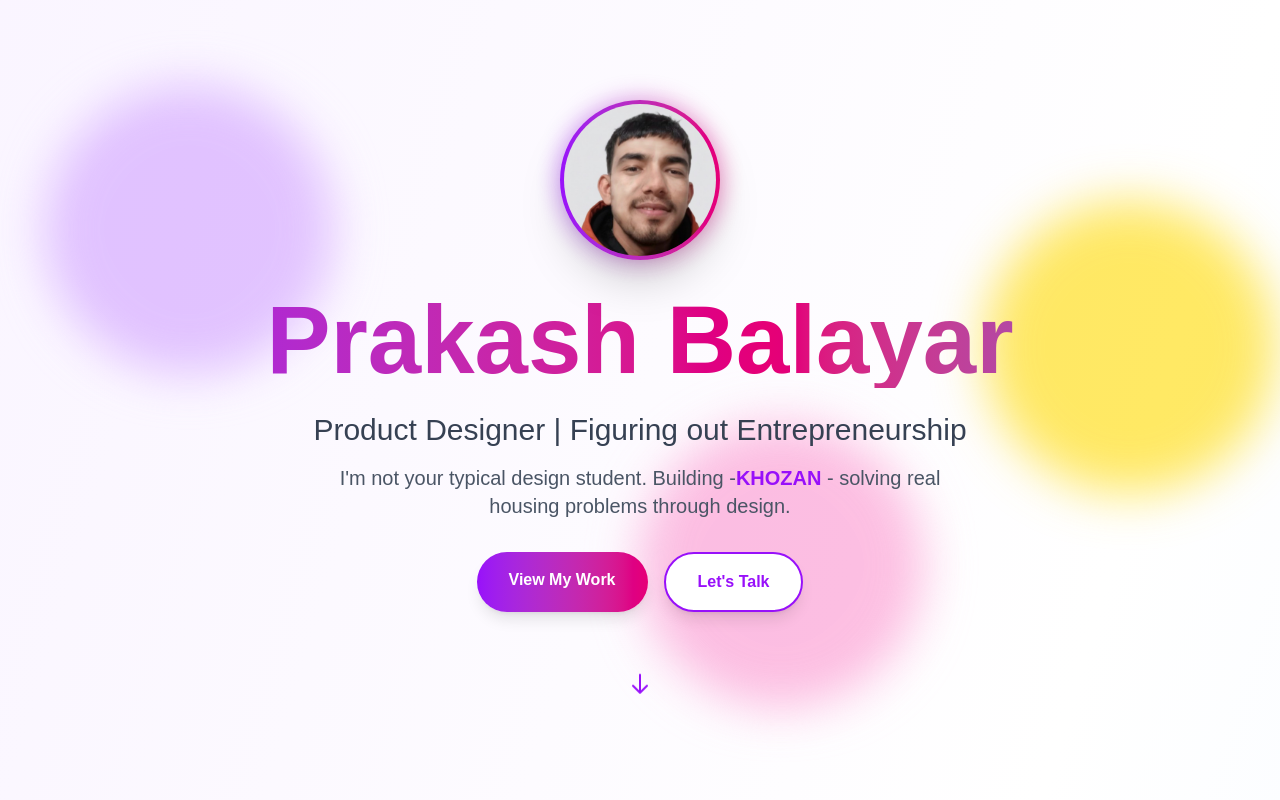
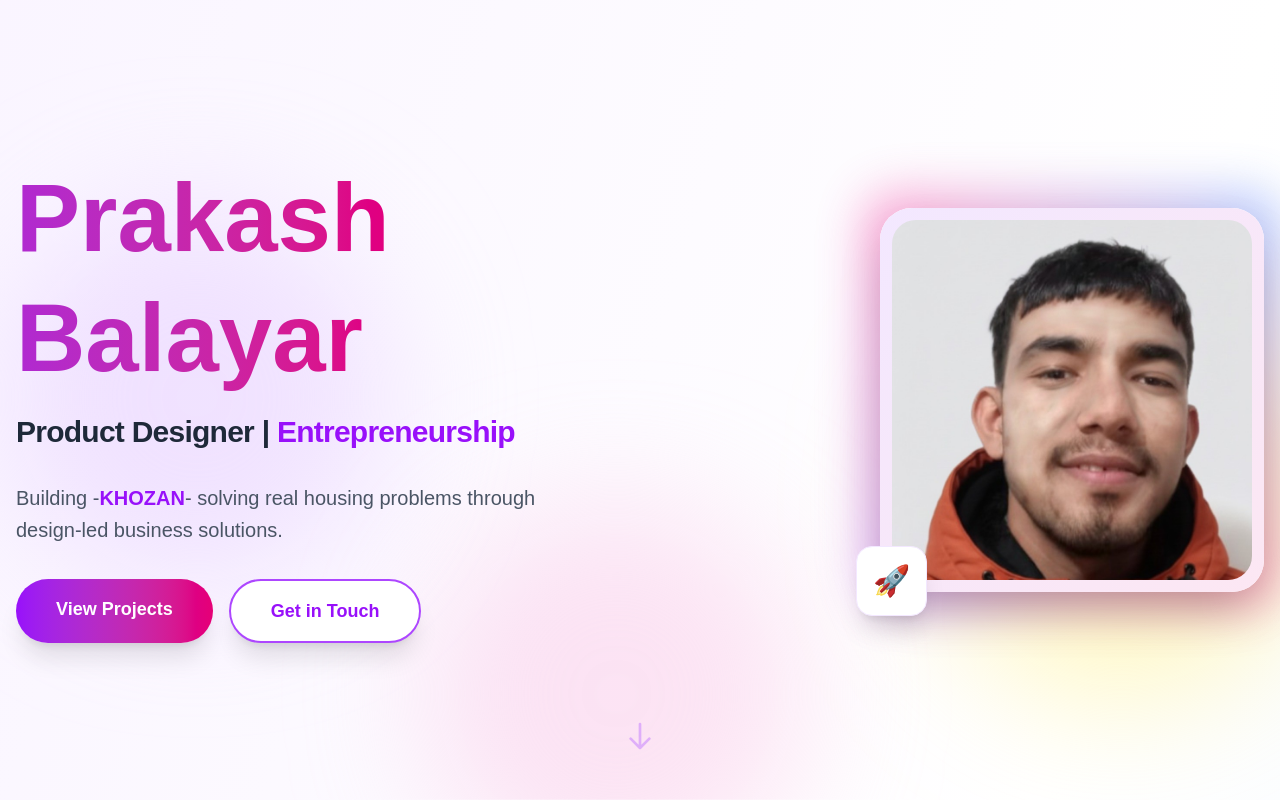
Before and after one commit to Prakas-sys/prakash-portfolio, a Next.js app: page / in a window 1280 px wide. Shown: the top 800 px of the page. Built offline with nearby package versions, Linux system fonts and the light colour scheme.

Commit message:
style: implement premium split-screen hero layout and refined alignment

```diff
--- a/components/Hero.tsx
+++ b/components/Hero.tsx
@@ -1,47 +1,64 @@
 export default function Hero() {
   return (
     <section className="min-h-screen flex items-center justify-center px-4 relative overflow-hidden">
-      {/* Animated background circles */}
-      <div className="absolute top-20 left-10 w-72 h-72 bg-purple-300 rounded-full mix-blend-multiply filter blur-xl opacity-70 animate-blob"></div>
-      <div className="absolute top-40 right-10 w-72 h-72 bg-yellow-300 rounded-full mix-blend-multiply filter blur-xl opacity-70 animate-blob animation-delay-2000"></div>
-      <div className="absolute bottom-20 left-1/2 w-72 h-72 bg-pink-300 rounded-full mix-blend-multiply filter blur-xl opacity-70 animate-blob animation-delay-4000"></div>
+      {/* Animated background circles - repositioned for split layout */}
+      <div className="absolute top-1/4 left-0 w-96 h-96 bg-purple-200 rounded-full mix-blend-multiply filter blur-3xl opacity-50 animate-blob"></div>
+      <div className="absolute top-1/3 right-0 w-96 h-96 bg-yellow-200 rounded-full mix-blend-multiply filter blur-3xl opacity-50 animate-blob animation-delay-2000"></div>
+      <div className="absolute -bottom-24 left-1/3 w-96 h-96 bg-pink-200 rounded-full mix-blend-multiply filter blur-3xl opacity-50 animate-blob animation-delay-4000"></div>
 
-      <div className="relative z-10 text-center max-w-4xl">
-        <div className="w-32 h-32 md:w-40 md:h-40 mx-auto mb-8 relative group">
-          <div className="absolute inset-0 bg-gradient-to-r from-purple-600 to-pink-600 rounded-full blur-md opacity-50 group-hover:opacity-100 transition-opacity duration-500"></div>
-          <div className="relative w-full h-full rounded-full p-1 bg-gradient-to-r from-purple-600 to-pink-600 overflow-hidden shadow-2xl">
-            <img
-              src="/profile image.jpeg"
-              alt="Prakash Balayar"
-              className="w-full h-full object-cover rounded-full"
-            />
+      <div className="relative z-10 max-w-7xl mx-auto w-full grid lg:grid-cols-2 gap-12 items-center">
+        {/* Left Content - Text and CTA */}
+        <div className="text-left space-y-8 order-2 lg:order-1">
+          <div>
+            <h1 className="text-6xl md:text-7xl lg:text-8xl font-extrabold mb-4 bg-clip-text text-transparent bg-gradient-to-r from-purple-600 via-pink-600 to-blue-600 animate-gradient leading-tight">
+              Prakash Balayar
+            </h1>
+            <p className="text-2xl md:text-3xl text-gray-800 font-semibold tracking-tight">
+              Product Designer | <span className="text-purple-600">Entrepreneurship</span>
+            </p>
+          </div>
+
+          <p className="text-xl text-gray-600 leading-relaxed max-w-xl">
+            Building -<span className="font-bold text-purple-600">KHOZAN</span>-
+            solving real housing problems through design-led business solutions.
+          </p>
+
+          <div className="flex gap-4 flex-wrap">
+            <a href="#projects" className="px-10 py-4 bg-gradient-to-r from-purple-600 to-pink-600 text-white rounded-full font-bold hover:scale-105 transition-all shadow-xl hover:shadow-purple-200 text-lg">
+              View Projects
+            </a>
+            <a href="#contact" className="px-10 py-4 bg-white text-purple-600 rounded-full font-bold hover:scale-105 transition-all shadow-xl border-2 border-purple-500 text-lg">
+              Get in Touch
+            </a>
           </div>
         </div>
 
-        <h1 className="text-6xl md:text-8xl font-bold mb-6 bg-clip-text text-transparent bg-gradient-to-r from-purple-600 via-pink-600 to-blue-600 animate-gradient">
-          Prakash Balayar
-        </h1>
-        <p className="text-2xl md:text-3xl mb-4 text-gray-700 font-medium">
-          Product Designer | Figuring out Entrepreneurship
-        </p>
-        <p className="text-xl text-gray-600 mb-8 max-w-2xl mx-auto">
-          I'm not your typical design student. Building -<span className="font-bold text-purple-600">KHOZAN</span> -
-          solving real housing problems through design.
-        </p>
-        <div className="flex gap-4 justify-center flex-wrap">
-          <a href="#projects" className="px-8 py-4 bg-gradient-to-r from-purple-600 to-pink-600 text-white rounded-full font-semibold hover:scale-105 transition-transform shadow-lg">
-            View My Work
-          </a>
-          <a href="#contact" className="px-8 py-4 bg-white text-purple-600 rounded-full font-semibold hover:scale-105 transition-transform shadow-lg border-2 border-purple-600">
-            Let's Talk
-          </a>
+        {/* Right Content - Visual Profile */}
+        <div className="relative order-1 lg:order-2 flex justify-center lg:justify-end">
+          <div className="relative w-64 h-64 md:w-80 md:h-80 lg:w-96 lg:h-96 group">
+            {/* Artistic Frame Elements */}
+            <div className="absolute -inset-4 bg-gradient-to-tr from-purple-500 via-pink-500 to-blue-500 rounded-[2rem] blur-xl opacity-40 group-hover:opacity-60 transition-opacity duration-700 animate-pulse"></div>
+            <div className="absolute inset-0 bg-white rounded-[2rem] shadow-2xl"></div>
+            <div className="relative w-full h-full rounded-[2rem] p-3 bg-gradient-to-br from-purple-100 to-pink-100 overflow-hidden">
+              <img
+                src="/profile image.jpeg"
+                alt="Prakash Balayar"
+                className="w-full h-full object-cover rounded-[1.5rem] group-hover:scale-110 transition-transform duration-700"
+              />
+            </div>
+            {/* Floating Badge */}
+            <div className="absolute -bottom-6 -left-6 bg-white p-4 rounded-2xl shadow-xl border border-purple-100 animate-float">
+              <span className="text-3xl">🚀</span>
+            </div>
+          </div>
         </div>
+      </div>
 
-        <div className="mt-16 animate-bounce">
-          <svg className="w-6 h-6 mx-auto text-purple-600" fill="none" stroke="currentColor" viewBox="0 0 24 24">
-            <path strokeLinecap="round" strokeLinejoin="round" strokeWidth={2} d="M19 14l-7 7m0 0l-7-7m7 7V3" />
-          </svg>
-        </div>
+      {/* Scroll indicator - repositioned */}
+      <div className="absolute bottom-10 left-1/2 -translate-x-1/2 animate-bounce hidden lg:block">
+        <svg className="w-8 h-8 text-purple-400 opacity-50" fill="none" stroke="currentColor" viewBox="0 0 24 24">
+          <path strokeLinecap="round" strokeLinejoin="round" strokeWidth={2} d="M19 14l-7 7m0 0l-7-7m7 7V3" />
+        </svg>
       </div>
     </section>
   )
```
